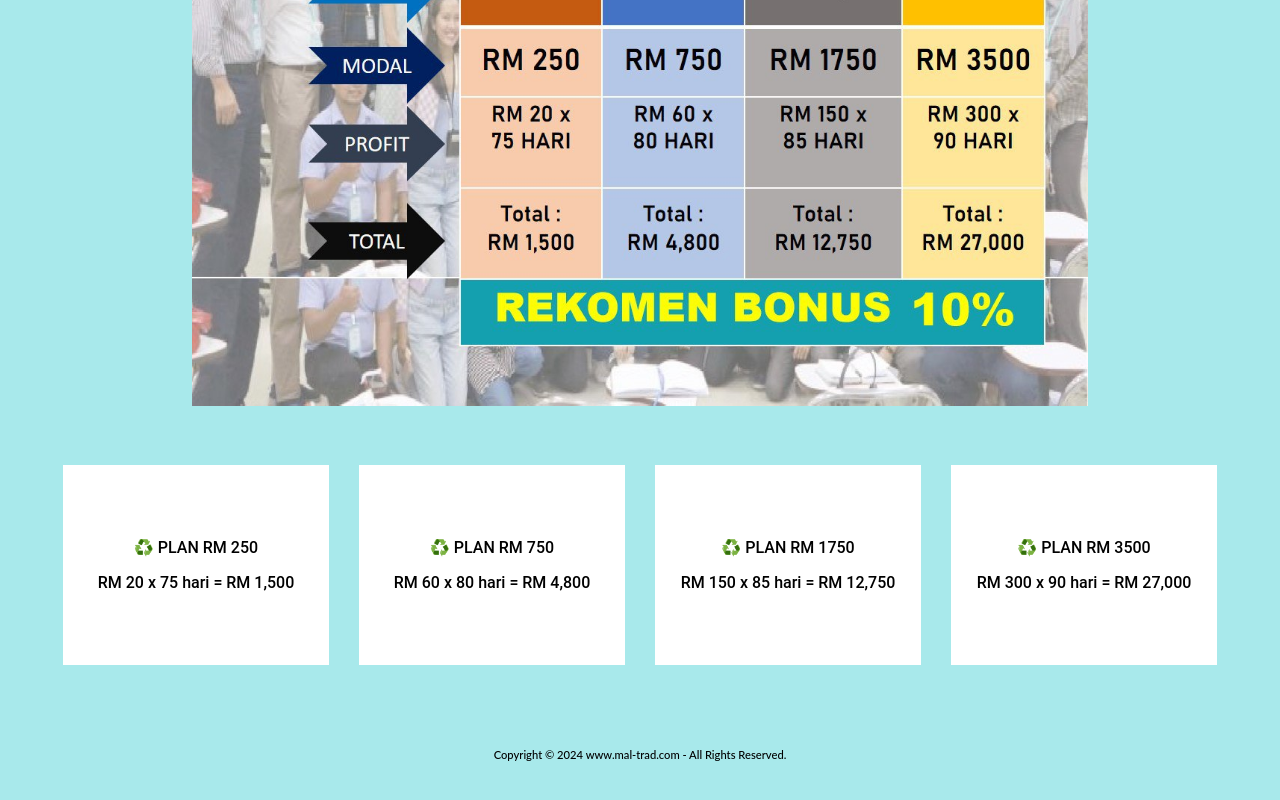
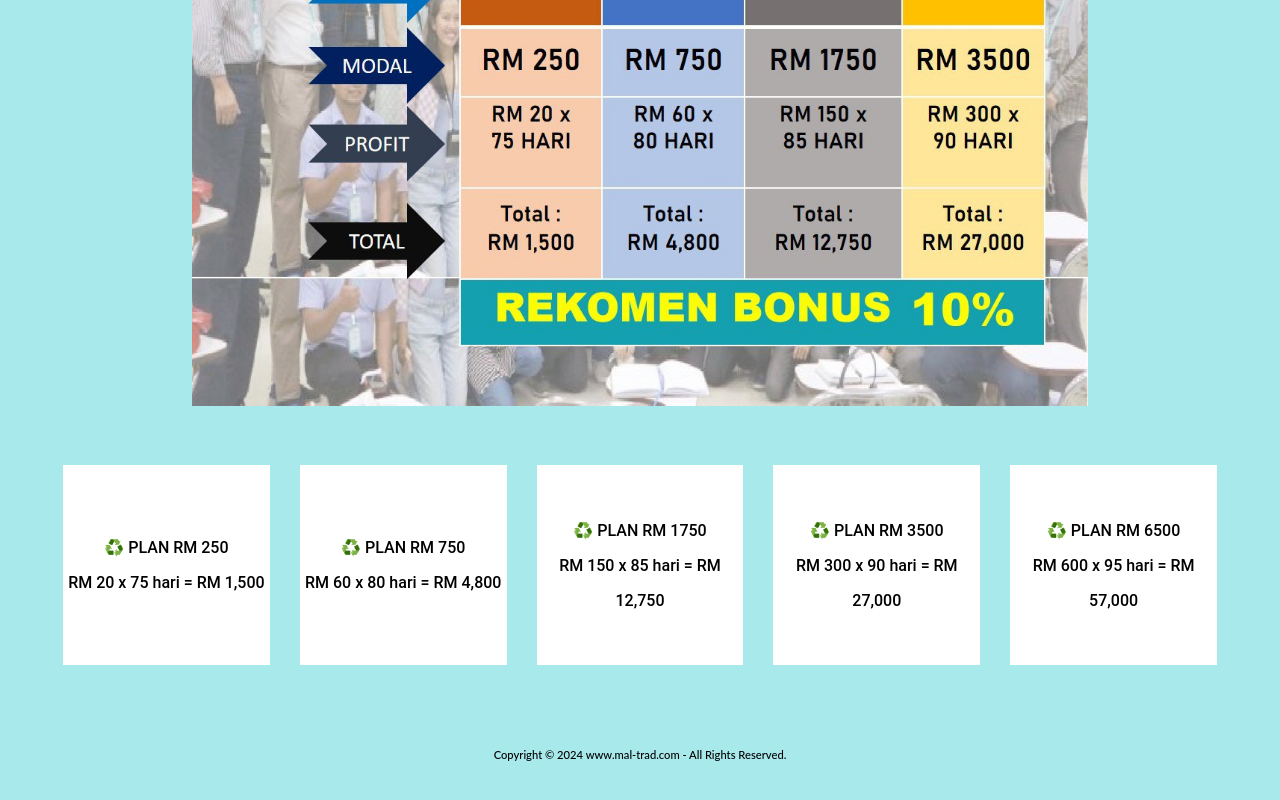
Before and after one commit to mal-trad/mal-trad, a plain HTML site: page plan.html in a window 1280 px wide. Shown: the part 553-1353 px from the top of the page. Drawn offline with Linux system fonts and the light colour scheme.

Commit message:
Update plan.html

```diff
--- a/plan.html
+++ b/plan.html
@@ -93,6 +93,10 @@
                 ♻️ PLAN RM 3500 <br>
                 RM 300 x 90 hari = RM 27,000
             </div>
+            <div class="box center-text">
+                ♻️ PLAN RM 6500 <br>
+                RM 600 x 95 hari = RM 57,000
+            </div>
         </div>
 
     </section>
```
